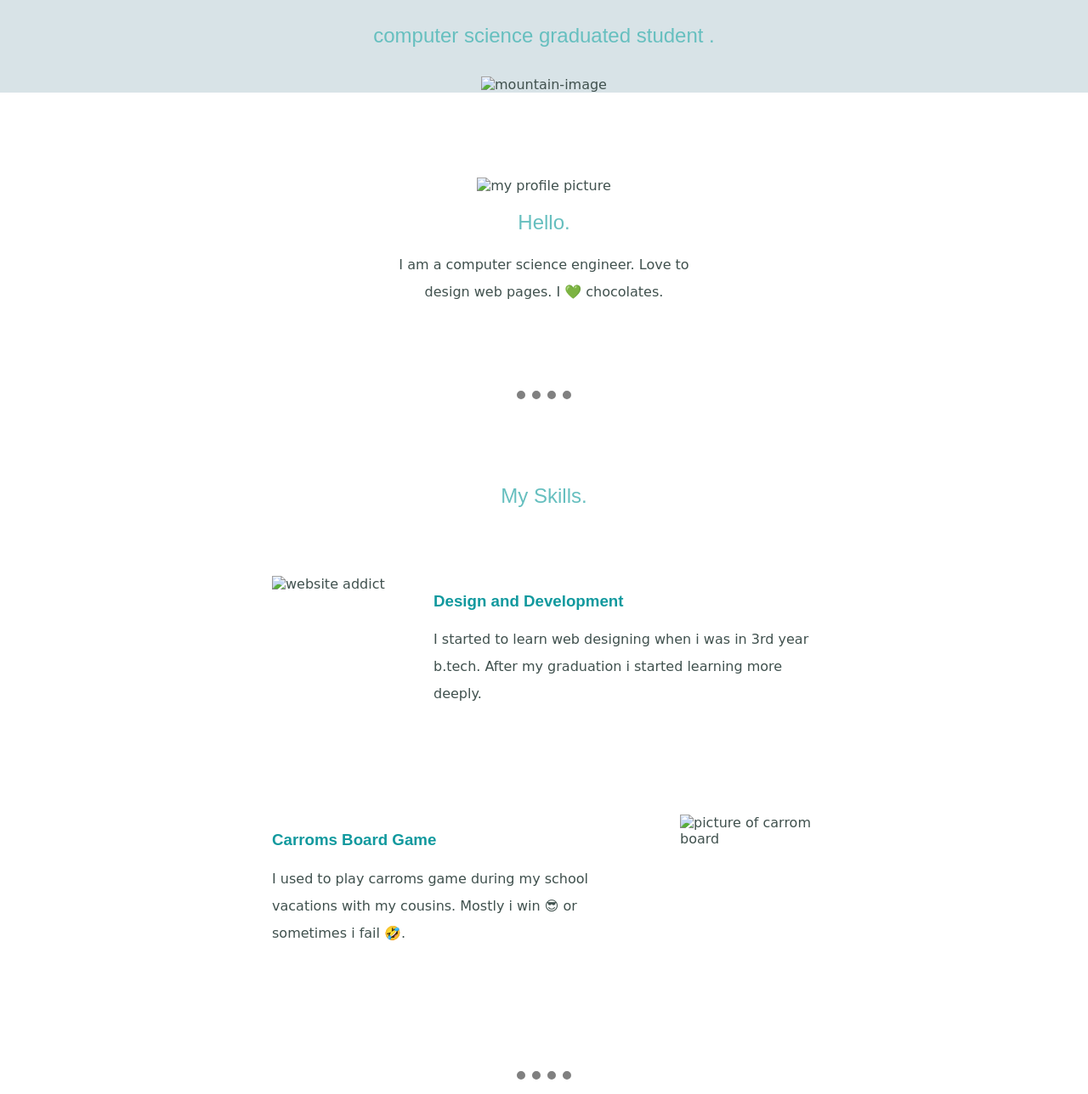
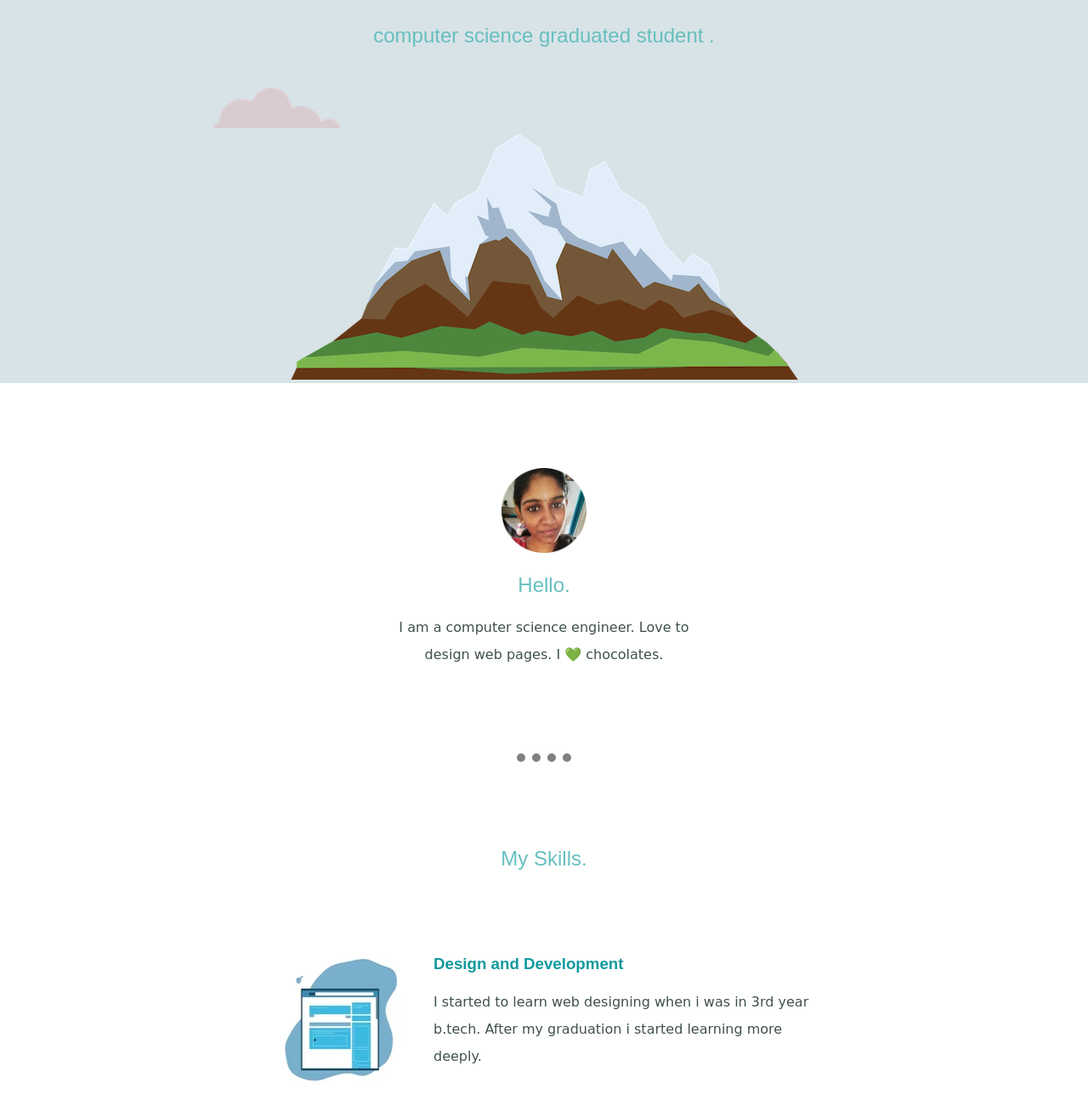
Before and after one commit to vani-ajith/Profile, a plain HTML site: page index.html in a window 1280 px wide. Shown: the part 298-1586 px from the top of the page at 85% size. Drawn offline with Linux system fonts and the light colour scheme; a web font is replaced by a local one.

Commit message:
Update index.html

```diff
--- a/index.html
+++ b/index.html
@@ -13,16 +13,16 @@
 <body>
 
   <div class="top-container">
-    <img class="top-cloud" src="images/cloud.png" alt="cloud-image">
+    <img class="top-cloud" src="cloud.png" alt="cloud-image">
     <h1> I'am vani ajith . </h1>
     <h2><p> computer science graduated student .</p></h2>
-    <img class="bottom-cloud" src="images/cloud.png" alt="cloud-image">
-    <img src="images/mountain.png" alt="mountain-image">
+    <img class="bottom-cloud" src="cloud.png" alt="cloud-image">
+    <img src="mountain.png" alt="mountain-image">
   </div>
 
   <div class="middle-container">
     <div class="profile">
-      <img src="images/vanis.png" alt="my profile picture" height="100px" width="100px">
+      <img src="vanis.png" alt="my profile picture" height="100px" width="100px">
       <h2>Hello.</h2>
       <p class="intro">I am a computer science engineer. Love to design web pages. I 💚 chocolates.</p>
     </div>
@@ -30,12 +30,12 @@
     <div class="skills">
       <h2>My Skills.</h2>
       <div class="skill-row">
-        <img class="website" src="images/gify.webp" alt="website addict" height="200px" width="200px">
+        <img class="website" src="gify.webp" alt="website addict" height="200px" width="200px">
         <h3>Design and Development</h3>
         <p> I started to learn web designing when i was in 3rd year b.tech. After my graduation i started learning more deeply.</p>
       </div>
       <div class="skill-row">
-        <img class="carroms" src="images/carroms.png" alt="picture of carrom board" height="200px" width="200px">
+        <img class="carroms" src="carroms.png" alt="picture of carrom board" height="200px" width="200px">
         <h3> Carroms Board Game</h3>
         <p> I used to play carroms game during my school vacations with my cousins. Mostly i win 😎 or sometimes i fail 🤣.</p>
       </div>
```
